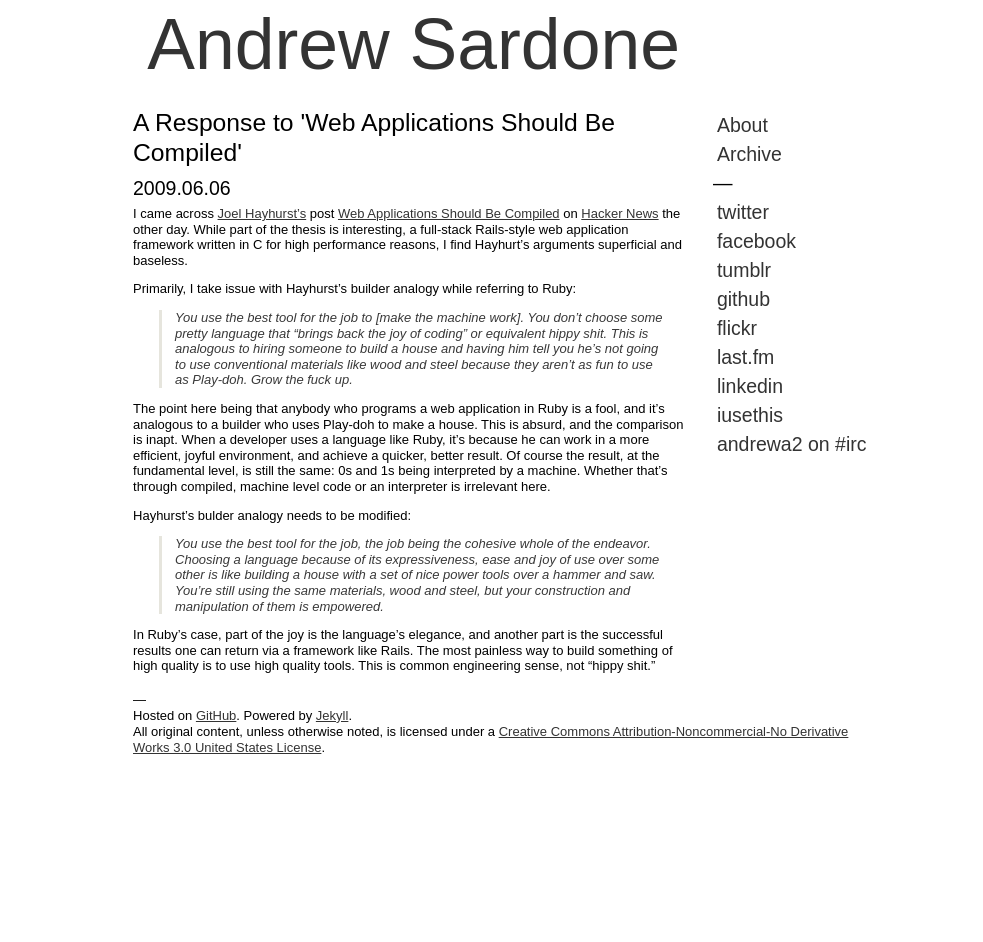
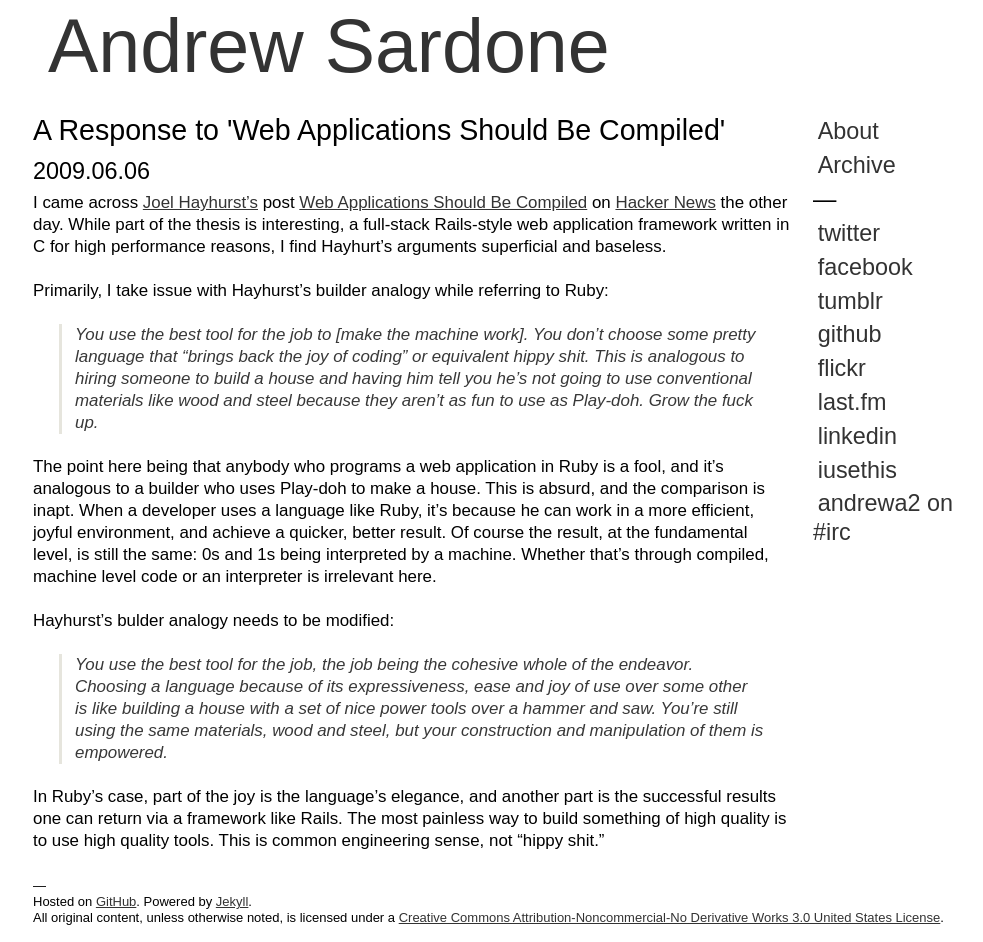
Before and after one commit to andrewsardone/andrewsardone.github.com, a Jekyll site: the page built from _posts/2009-06-06-response-to-web-applications-should-be-compiled.md, in a window 1280 px wide. Shown: the whole page, without its empty margins (132-1115 px from the left). Built offline with Jekyll 4.4.1, drawn with Linux system fonts in a browser that asks for light colours; Markdown is read by kramdown in place of the engine named in the settings; before the commit the page ends 900 px from its top, so only the background shows below that.

Commit message:
Make it wider

```diff
--- a/css/screen.css
+++ b/css/screen.css
@@ -10,6 +10,8 @@ html, body {
   height: 100%;
 }
 
+#custom-doc { width: 950px; }
+
 body {
   background-color: #FFF;
   font: 13.34px 'Helvetica Neue', Helvetica, Arial, sans-serif
@@ -19,7 +21,7 @@ body {
 h1 {
   margin-top: 0;
   margin-bottom: 20px;
-  font-size: 5.5em;
+  font-size: 5.8em;
   color: #405156;
 }
 
@@ -36,7 +38,7 @@ a:hover {
 
 #nav li {
   margin: 5px 10px;
-  font-size: 1.5em;
+  font-size: 1.8em;
 }
 
 #ft {
@@ -57,16 +59,16 @@ a:hover {
 }
 
 .wrapper h2 {
-  font-size: 1.9em;
+  font-size: 2.2em;
 }
 
 .wrapper h3 {
-  font-size: 1.5em;
+  font-size: 1.8em;
 }
 
 .wrapper p {
-  margin-bottom: 1em;
-  line-height: 1.2em;
+  margin-bottom: 1.3em;
+  line-height: 1.3em;
 }
 
 .post .permalink {
@@ -78,6 +80,10 @@ a:hover {
   margin-bottom: 2em;
 }
 
+.post .content p {
+    font-size: 1.3em;
+}
+
 .post blockquote {
   display: block;
   color: #383838;
```
